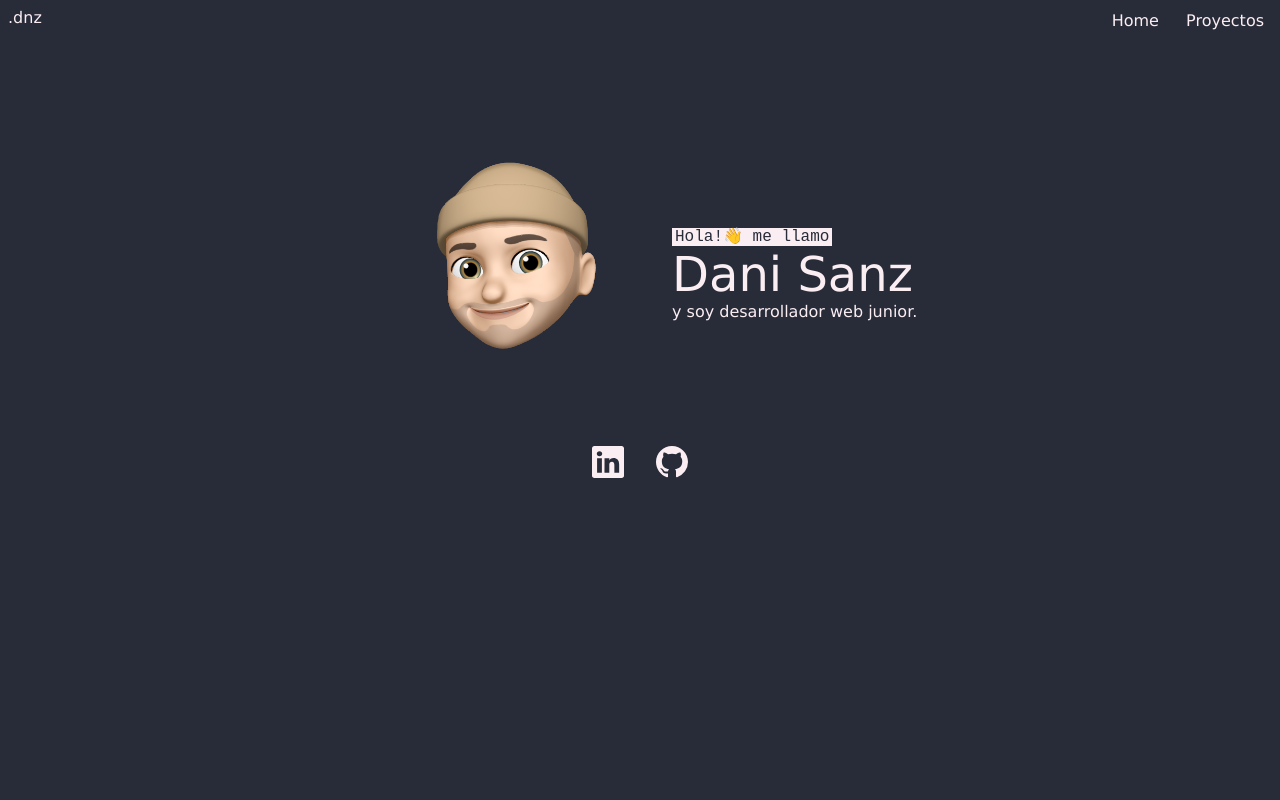
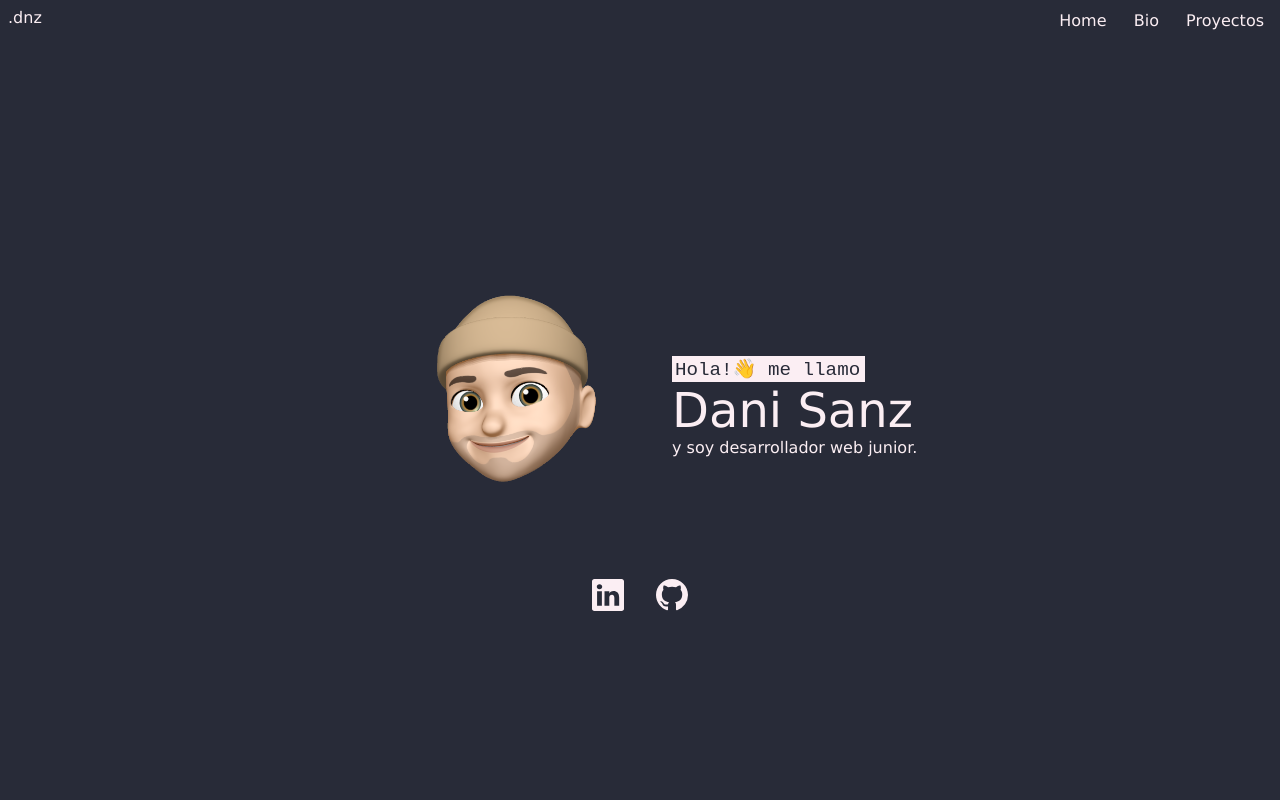
Before and after one commit to daniDNZ/danidnz.github.io, a React (Create React App) app: page / in a window 1280 px wide. Shown: the top 800 px of the page. Built offline with nearby package versions, Linux system fonts and the light colour scheme.

Commit message:
title animation

```diff
--- a/src/App.js
+++ b/src/App.js
@@ -5,12 +5,12 @@ import Home from './pages/Home';
 
 function App() {
   return (
-    <div className="App fw-lighter">
+    <div className="App">
       <BrowserRouter>
         <header className="App-header">
           <Navigation />
         </header>
-        <main className='text-light bg-dark' style={{ paddingTop: '100px' }}>
+        <main>
 
           <Routes>
             <Route exact path="/" element={<Home />} />
--- /dev/null
+++ b/src/components/Bio.js
@@ -0,0 +1,10 @@
+export default function Bio() {
+    return (
+        <>
+            <section id="bio">
+                <h1 className="monospace">Bio</h1>
+
+            </section>
+        </>
+    )
+}
--- a/src/components/Headline.js
+++ b/src/components/Headline.js
@@ -13,8 +13,8 @@ export default function Headline() {
                     <div className="headline-text">
                         <div>
                             <span className="monospace monospace-headline">Hola!👋 me llamo </span>
-                            <h1 className="m-0">Dani Sanz</h1>
-                            <span className=""> y soy desarrollador web junior.</span>
+                            <h1 className="m-0 title-headline">Dani Sanz</h1>
+                            <span className="subtitle-headline"> y soy desarrollador web junior.</span>
                         </div>
                     </div>
                 </div>
--- a/src/components/Navigation.js
+++ b/src/components/Navigation.js
@@ -2,13 +2,20 @@ import { useState } from "react";
 import { Link } from "react-router-dom";
 
 export default function Navigation() {
-    const [show, setShow] = useState(false);
+    const [show, setShow] = useState(true);
     const handleDropdown = () => {
         const dropContent = document.querySelector('.dropdown-content');
         show
         ? dropContent.classList.add('show')
         : dropContent.classList.remove('show');
         setShow(!show);
+    }
+
+    const smoothScroll = (e) => {
+        e.preventDefault();
+
+        const element = document.querySelector(e.target.getAttribute('href'));
+        element.scrollIntoView({block: 'end', behavior: 'smooth'});
     }
 
     return (
@@ -29,6 +36,7 @@ export default function Navigation() {
                         <a href="#" id="closebtn">X</a>
                     </div>
                     <Link to="/">Home</Link>
+                    <a href="#bio" onClick={smoothScroll}>Bio</a>
                     <div className="dropdown">
                         <button className="dropbtn" onClick={handleDropdown}>Proyectos</button>
                         <div className="dropdown-content">
--- a/src/css/App.css
+++ b/src/css/App.css
@@ -17,7 +17,8 @@ body {
   font-family: var(--font-family);
   font-weight: lighter;
   background-color: var(--color-dark);
-  margin: 0;
+  margin: 0 auto;
+  overflow: auto;
 }
 
 h1 {
@@ -32,6 +33,7 @@ h1 {
 .monospace {
   font-family: 'Courier New', Courier, monospace;
 }
+
 
 /* Buttons */
 
@@ -53,13 +55,9 @@ a {
 /* NAVBAR */
 .main-nav {
   display: flex;
-  padding: 0 0.5rem;
+  padding: 0.5rem 0.5rem 1rem;
 
 }
-
-/* .main-nav a{
-  padding: 0 0.5rem;
-} */
 
 .main-nav button {
   display: inline-flex;
@@ -82,17 +80,30 @@ a {
 .collapse {
   display: block;
   position: absolute;
-  right: 100%;
+  overflow: hidden;
+  right: 0;
+  top: 0;
   height: 100vh;
+  width: 0;
+  background-color: var(--color-dark);
+  transition: width 0.4s ease-in 0s;
+}
+
+.collapse:target {
+  display: block;
+  position: absolute;
   width: 100vw;
-  padding: 0.5rem 1rem;
-  background-color: var(--color-dark);
-  /* transition: right 0.4s ease-in 0s; */
+
+  transition: width 0.4s ease 0s ;
 }
 
 .collapse a,
 .collapse button {
-  padding: 1rem 0;
+  padding: 1.5rem 1rem;
+}
+
+.collapse a {
+  display: block;
 }
 
 .collapse-header {
@@ -102,14 +113,7 @@ a {
 }
 
 .collapse-header a {
-  padding: 0;
-}
-
-.collapse:target {
-  display: block;
-  position: absolute;
-  right: 0;
-  transition: right 0.4s ease 0s;
+  padding: 1rem;
 }
 
 /* Collapse button lines */
@@ -140,7 +144,7 @@ a {
   display: none;
   position: relative;
   right: 0;
-  background-color: none;
+  background-color: transparent;
   padding: 0 1rem;
   min-width: 160px;
   border-left: 2px solid rgb(225, 210, 148);
@@ -151,7 +155,7 @@ a {
   min-width: 160px;
 }
 
-@media screen and (min-width: 500px) {
+@media screen and (min-width: 720px) {
   .main-nav {
     height: 3rem;
     padding: 0.5rem 0.5rem 0 0.5rem;
@@ -185,11 +189,9 @@ a {
     position: relative;
     height: 100%;
     width: fit-content;
-    right: 0;
     padding: 0;
     gap: 1rem;
-    transition: right 0s ease;
-
+    overflow: visible;
   }
 
   div#collapse a,
@@ -198,16 +200,15 @@ a {
     padding-right: 0.5rem;
   }
 
-
   .dropdown-content {
     display: none;
     position: absolute;
+    background-color: var(--color-dark);
     right: 0;
-    background-color: none;
     min-width: 160px;
     border-left: 0;
     border-right: 2px solid rgb(225, 210, 148);
-    z-index: 1;
+    border-radius: 0 0 3px 3px;
   }
 
   .dropdown-content a {
@@ -217,10 +218,50 @@ a {
   }
 }
 
+/* HOME */
+.container {
+  display: flex;
+  overflow: auto;
+  flex: none;
+}
+
+.container.y {
+  width: 100vw;
+  height: 100vh;
+  flex-flow: column nowrap;
+}
+.y.mandatory-scroll-snapping {
+  scroll-snap-type: y mandatory;
+}
+.container > section {
+  scroll-snap-align: center;
+  flex: none;
+}
+
+.y.container > section {
+  height: 100%;
+}
+
+@media screen and (min-width: 720px) {
+  .container {
+    overflow: hidden;
+  }
+
+  .container.y {
+    width: 100%;
+    height: 100%;
+    flex-flow: column nowrap;
+  }
+
+}
 /* HEADLINE */
 
 #headline {
+  display: flex;
+  flex-direction: column;
+  justify-content: center;
   color: var(--color-light);
+  height: 100vh;
 }
 
 .headline-wrapper {
@@ -240,30 +281,56 @@ a {
   display: flex;
   flex-direction: column;
   justify-content: center;
-  text-align: center;
+  text-align: start;
 }
 
 .monospace-headline {
-  padding: 0 3px;
+  display: block;
+  width: 0;
+  max-width: fit-content;
+  overflow: hidden;
+  white-space: nowrap;
+  padding: 1px 3px;
   color: var(--color-dark);
   background-color: var(--color-light);
-  font-weight: 400;
+  font-weight: 500;
+  font-size: 1.2rem;
+  border-right: 0.15em solid var(--color-dark);
+  animation: typing 4s steps(38) 1s 1 normal both, blink 1s steps(1) infinite;
+}
+@keyframes typing {
+  from {
+    width: 0;
+  }
+  to {
+    width: 100%;
+  }
+}
+@keyframes blink {
+  50% {
+    border-color: transparent;
+  }
+}
+
+.subtitle-headline {
+  font-weight: 100;
 }
 
 .social-row {
   display: grid;
-  grid-template-columns: repeat(auto-fit, minmax(100px, 1fr));
+  grid-template-columns: 1fr 1fr 1fr;
   padding-top: 3rem;
   text-align: center;
 }
 .social-row > div {
+  grid-column: 2;
   display: flex;
   flex-direction: row;
   justify-content: center;
   gap: 2rem;
 }
 
-@media screen and (min-width: 500px) {
+@media screen and (min-width: 720px) {
   .flex-end {
     justify-content: end;
   }
@@ -272,4 +339,13 @@ a {
     margin: 0 0 0 2rem;
     text-align: start;
   }
+
 }
+
+/* BIO */
+
+#bio {
+  background-color: var(--color-light);
+  height: 100vh;
+  width: 100vw;
+}
--- a/src/pages/Home.js
+++ b/src/pages/Home.js
@@ -1,11 +1,14 @@
+import Bio from "../components/Bio";
 import Headline from "../components/Headline";
 
 export default function Home() {
 
     return(
         <>
-            <Headline />
-
+            <div className="container y mandatory-scroll-snapping">
+                <Headline />
+                <Bio />
+            </div>
         </>
     )
 }
```
